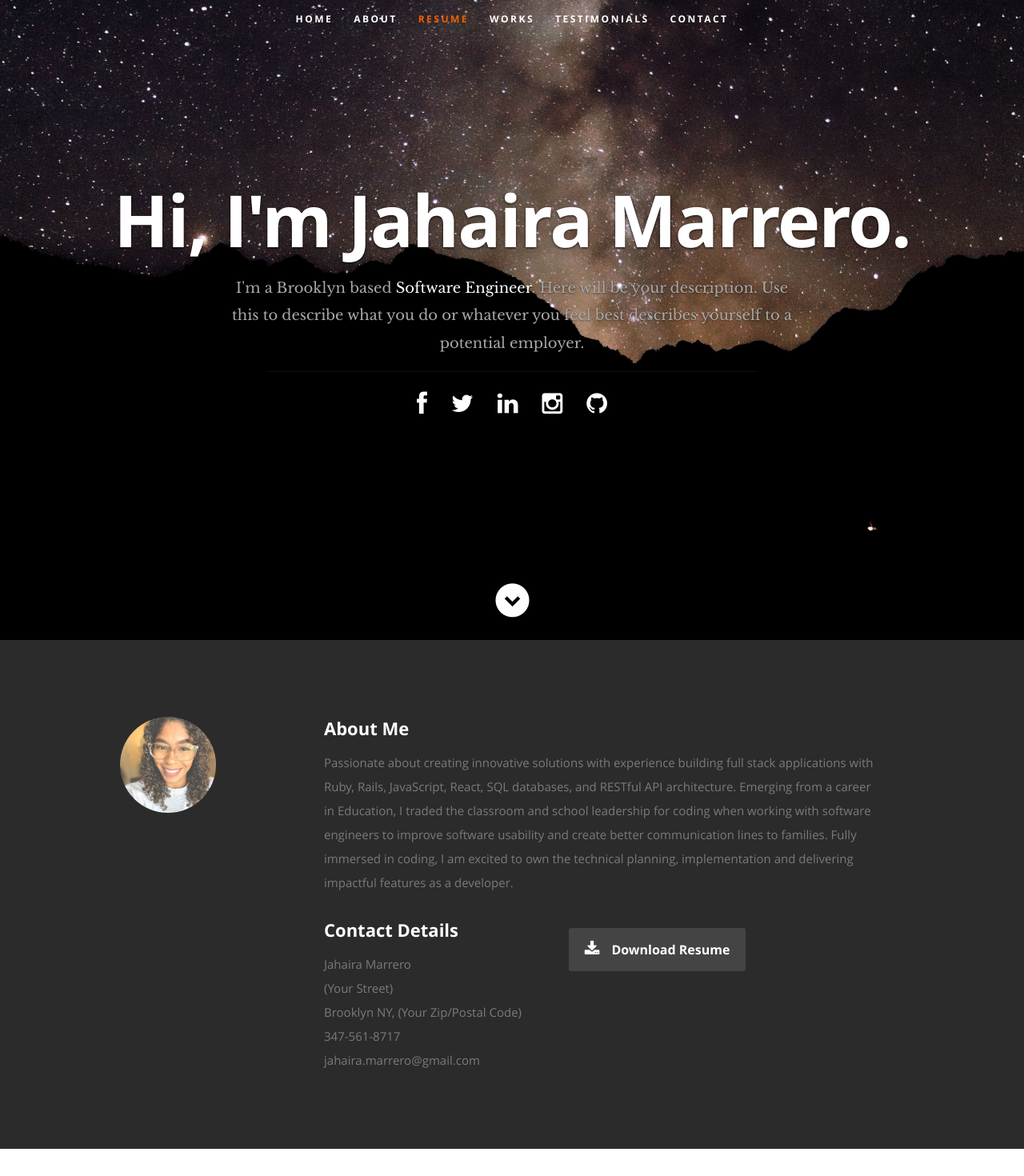
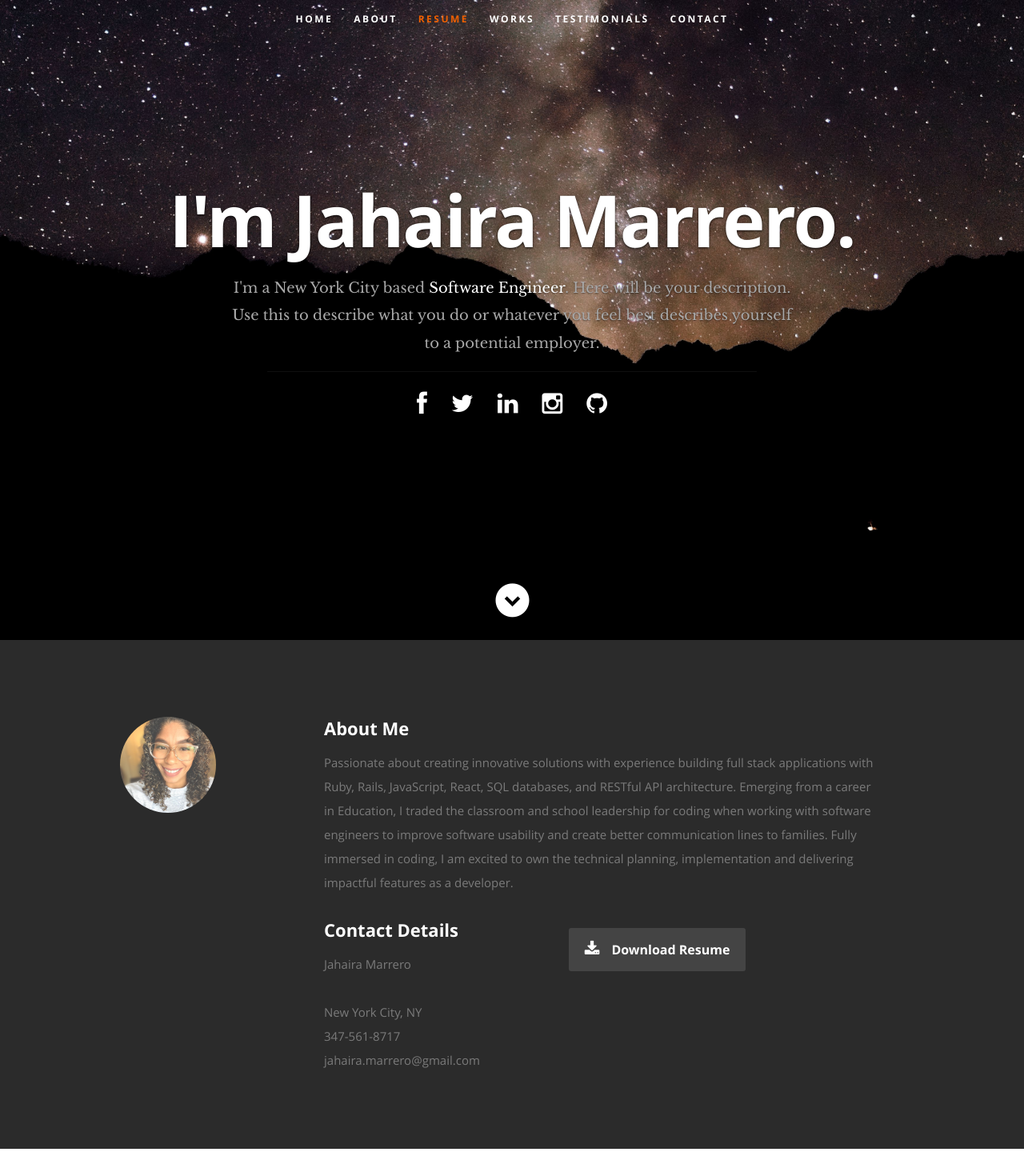
Before and after one commit to jahaira-marrero/jm-portfolio, a React (Create React App) app: page / in a window 1280 px wide. Shown: the top 1470 px of the page at 80% size. Built offline with nearby package versions, Linux system fonts and the light colour scheme.

Commit message:
more updates

```diff
--- a/public/resumeData.json
+++ b/public/resumeData.json
@@ -10,7 +10,7 @@
     "phone": "347-561-8717",
     "address": {
       "street": "(Your Street)",
-      "city": "Brooklyn",
+      "city": "New York City",
       "state": "NY",
       "zip": "(Your Zip/Postal Code)"
     },
--- a/src/Components/About.js
+++ b/src/Components/About.js
@@ -7,10 +7,10 @@ class About extends Component {
       var name = this.props.data.name;
       var profilepic= "images/"+this.props.data.image;
       var bio = this.props.data.bio;
-      var street = this.props.data.address.street;
+      // var street = this.props.data.address.street;
       var city = this.props.data.address.city;
       var state = this.props.data.address.state;
-      var zip = this.props.data.address.zip;
+      // var zip = this.props.data.address.zip;
       var phone= this.props.data.phone;
       var email = this.props.data.email;
       var resumeDownload = this.props.data.resumedownload;
@@ -31,8 +31,8 @@ class About extends Component {
                   <h2>Contact Details</h2>
                   <p className="address">
 						   <span>{name}</span><br />
-						   <span>{street}<br />
-						         {city} {state}, {zip}
+						   <span><br />
+						         {city}, {state}
                    </span><br />
 						   <span>{phone}</span><br />
                      <span>{email}</span>
--- a/src/Components/Contact.js
+++ b/src/Components/Contact.js
@@ -81,8 +81,8 @@ class Contact extends Component {
 					   <h4>Address and Phone</h4>
 					   <p className="address">
 						   {name}<br />
-						   {street} <br />
-						   {city}, {state} {zip}<br />
+						   {/* {street} <br /> */}
+						   {city}, {state}<br />
 						   <span>{phone}</span>
 					   </p>
 				   </div>
--- a/src/Components/Header.js
+++ b/src/Components/Header.js
@@ -34,7 +34,7 @@ class Header extends Component {
 
       <div className="row banner">
          <div className="banner-text">
-            <h1 className="responsive-headline">Hi, I'm {name}.</h1>
+            <h1 className="responsive-headline">I'm {name}.</h1>
             <h3>I'm a {city} based <span>{occupation}</span>. {description}.</h3>
             <hr />
             <ul className="social">
```
